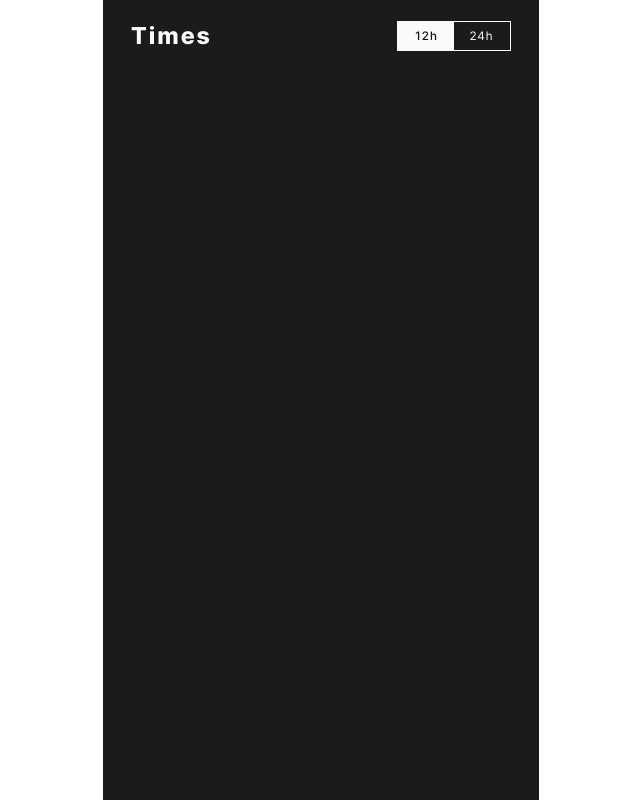
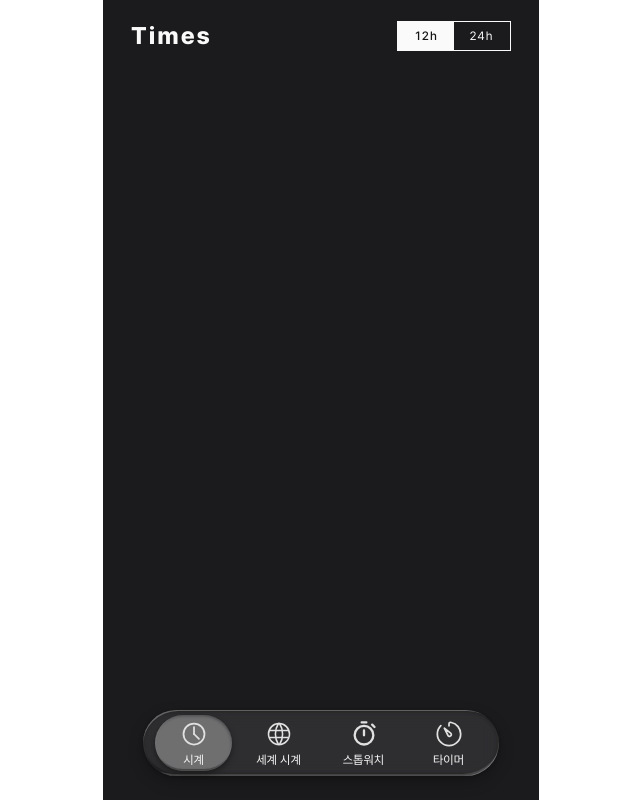
Before and after one commit to JGW-Korea/jgw-clock-app, a React (Vite) app: page / in a window 1280 px wide. Shown: the whole page, without its empty margins (319-959 px from the left). Built offline with nearby package versions, Linux system fonts and the light colour scheme.

Commit message:
update: 라우트 공통 레이아웃 컴포넌트 구조 변경

```diff
--- a/src/app/components/Layout/index.tsx
+++ b/src/app/components/Layout/index.tsx
@@ -1,10 +1,15 @@
 import { Outlet } from "react-router";
-import "./index.style.scss"
+import "./index.style.scss";
+import BottomTabNavigator from "../../../widgets/navigator";
 
 export default function Layout() {
   return (
     <div className="layout">
-      <Outlet />
+      <div className="content">
+        <Outlet />
+      </div>
+
+      <BottomTabNavigator />
     </div>
   );
 }
```
